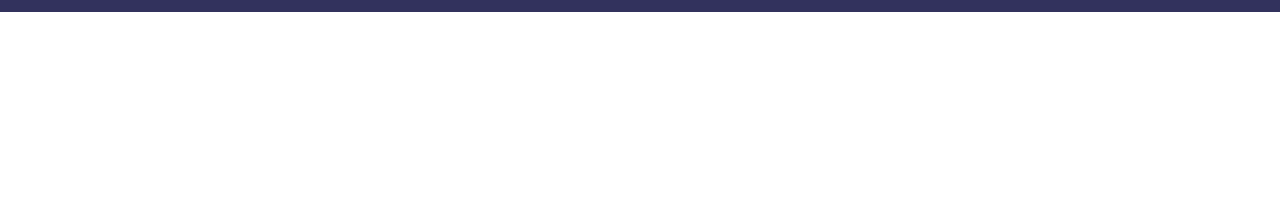
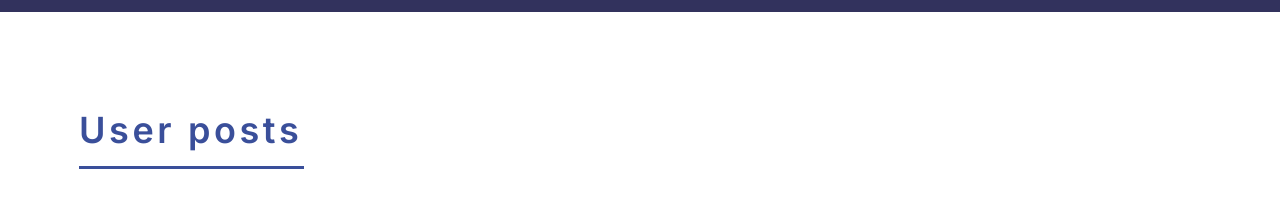
Before and after one commit to enissonshilo/Challenge1, a website with bundled scripts: page index.html in a window 1280 px wide. Shown: the part 47-254 px from the top of the page. Built offline with nearby package versions, Linux system fonts and the light colour scheme.

Commit message:
tittle user post added

```diff
--- a/index.html
+++ b/index.html
@@ -12,5 +12,8 @@
     <img src="images/logomarca.svg" alt="logomarca homem com uma idéia">
     <h1>BLOG</h1>
   </header>
+  <main>
+    <h2 class="user-posts">User posts</h2>
+  </main>
 </body>
 </html>
```
Also changed, not shown: dist/css/styles.css.
